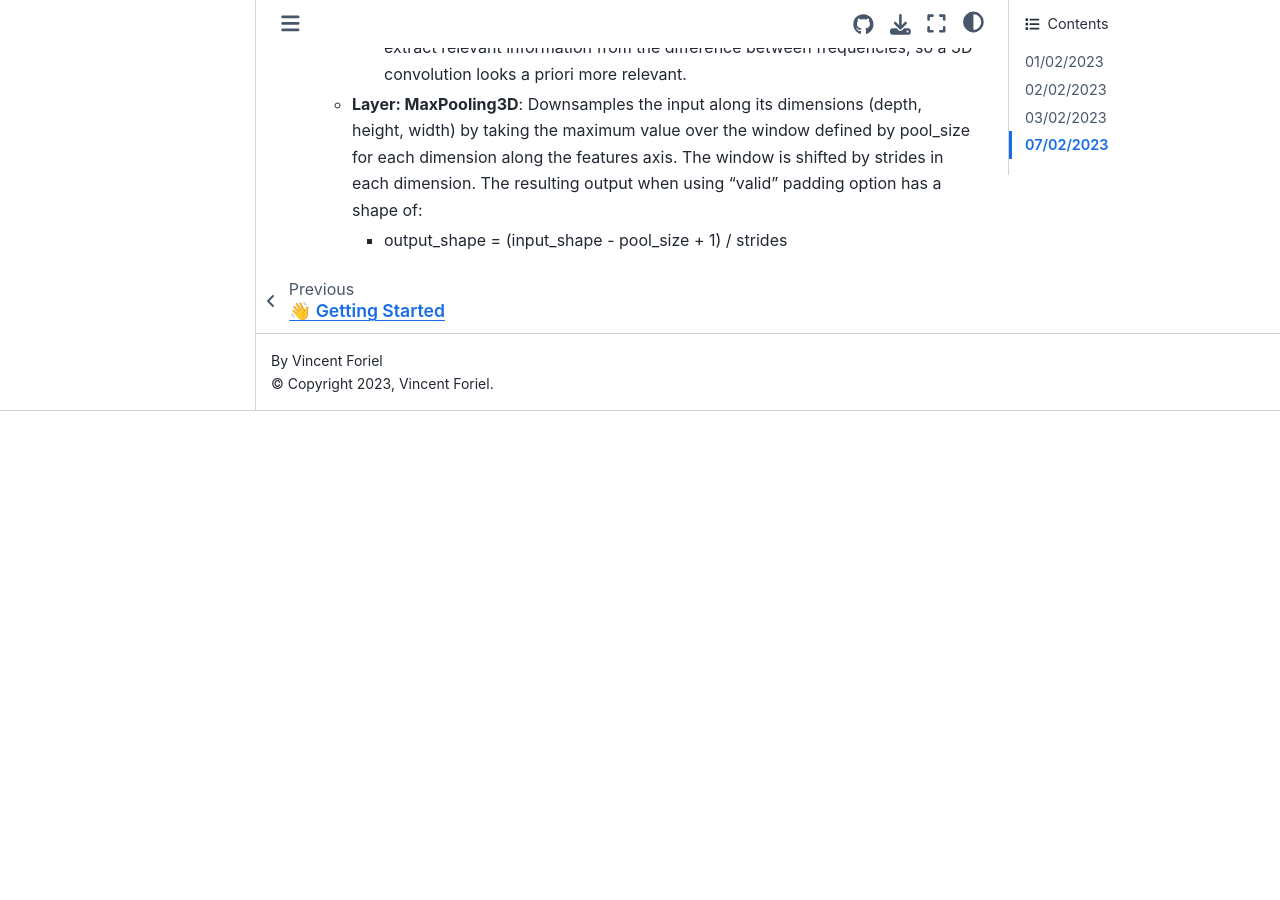
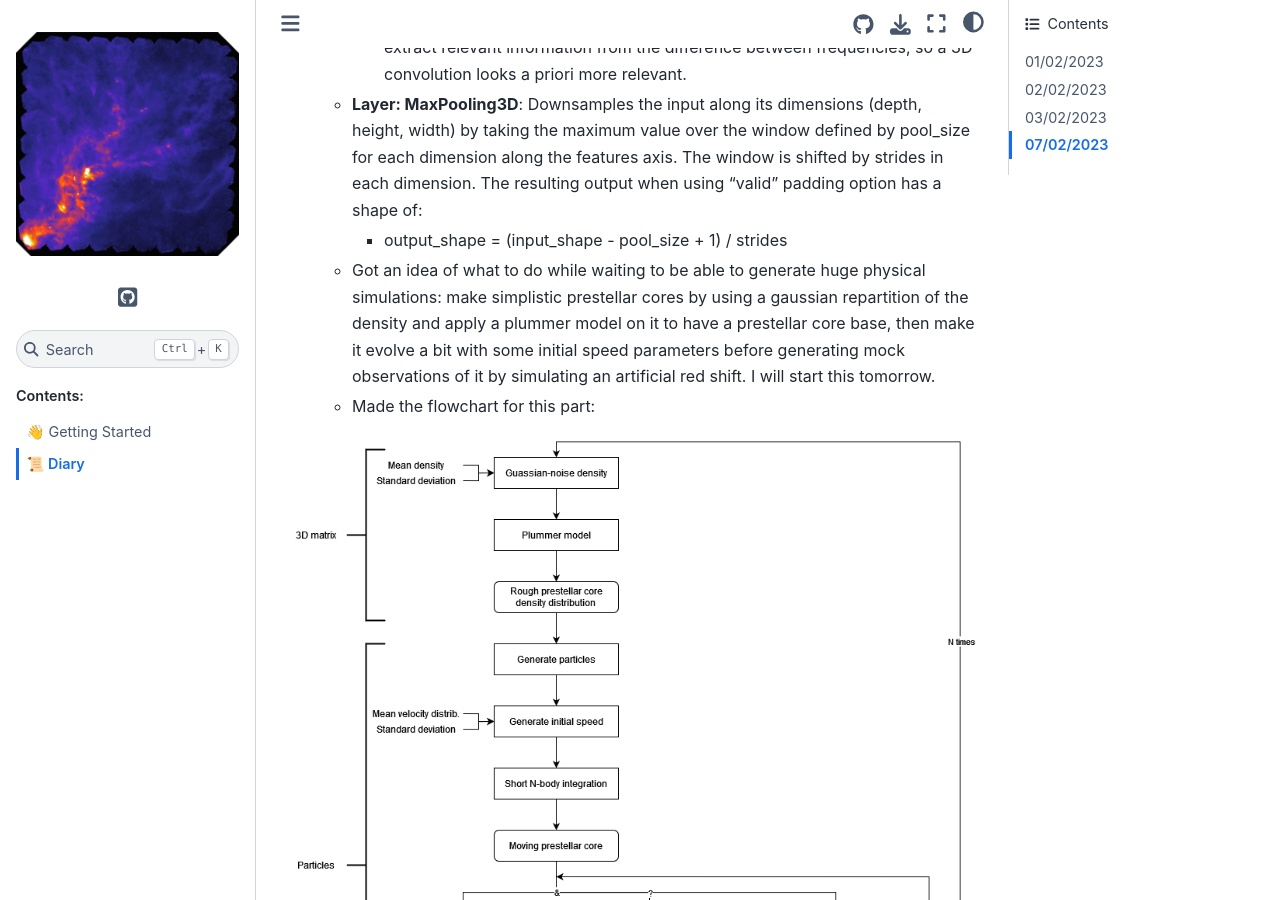
Before and after one commit to LeiRoF/M2-Internship, a Sphinx documentation site: the page built from docs/Diary.md, in a window 1280 px wide and 900 px high, scrolled down 2170 px. Built offline with Sphinx 7.4.7 and the Sphinx Book theme 1.1.4, drawn with Linux system fonts in a browser that asks for light colours; before the commit the page ends 2581 px from its top, so only the background shows below that.

Commit message:
Rough model + prestellar sim flowchart

```diff
--- a/docs/Diary.md
+++ b/docs/Diary.md
@@ -41,3 +41,11 @@
     - **What's the différence between 2D convolution on N channels and a 3D convolution on 1 channel?** The 2D convolution will treat all the channels independently, while the 3D convolution will treat all the channels together, so it will be more accurate to find schemes in the channel axis. Here, we want to extract relevant information from the difference between frequencies, so a 3D convolution looks a priori more relevant.
   - **Layer: MaxPooling3D**: Downsamples the input along its dimensions (depth, height, width) by taking the maximum value over the window defined by pool_size for each dimension along the features axis. The window is shifted by strides in each dimension. The resulting output when using "valid" padding option has a shape of:
     - output_shape = (input_shape - pool_size + 1) / strides
+  - Got an idea of what to do while waiting to be able to generate huge physical simulations: make simplistic prestellar cores by using a gaussian repartition of the density and apply a plummer model on it to have a prestellar core base, then make it evolve a bit with some initial speed parameters before generating mock observations of it by simulating an artificial red shift. I will start this tomorrow.
+  - Made the flowchart for this part:
+
+<div align=center>
+
+![](img/rough_prestellar_core_flowchart.png)
+
+</div>
```
Also changed, not shown: docs/img/rough_prestellar_core_flowchart.png (added), 1 other file.
